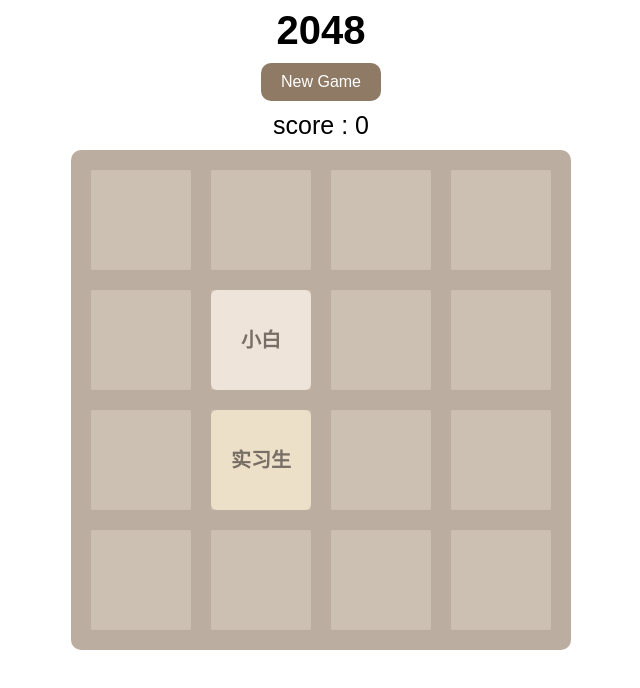
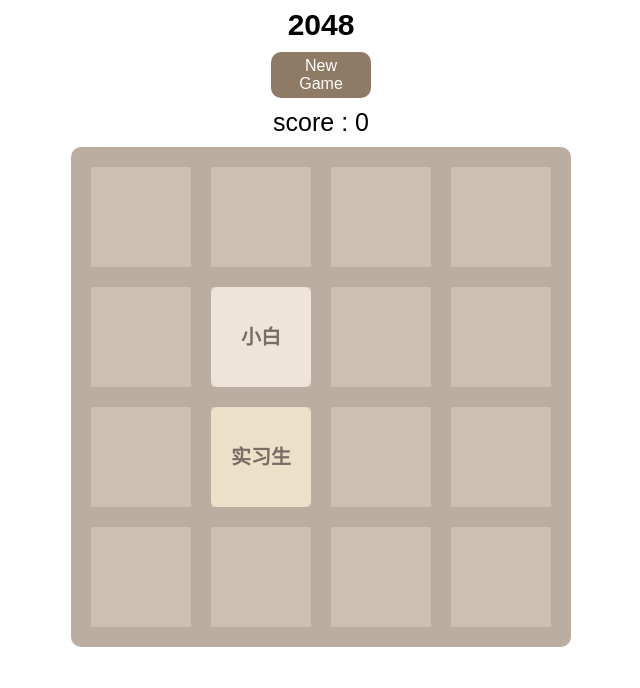
Before and after one commit to DawnL6/2048, a plain HTML site: page index.html in a window 1280 px wide. Shown: the whole page, without its empty margins (319-959 px from the left). Drawn offline with Linux system fonts and the light colour scheme.

Commit message:
修改 样式

```diff
--- a/2048.css
+++ b/2048.css
@@ -7,7 +7,7 @@ header{
 
 header h1{
     font-family:Arial;
-    font-size:40px;
+    font-size:30px;
     font-weight:bold;
     margin:0 auto;
 }
@@ -16,8 +16,8 @@ header #newgamebutton{
     display:block;
     margin:10px auto;
 
-    width:100px;
-    padding:10px 10px;
+    width:80px;
+    padding:5px 10px;
     background-color:#8f7a66;
 
     font-family:Arial;
--- a/main2048.js
+++ b/main2048.js
@@ -179,7 +179,7 @@ document.addEventListener('touchend', function (event) {
     var deltax = endx - startx;
     var deltay = endy - starty;
 
-    if (Math.abs(deltax) < 0.3 * documentWidth && Math.abs(deltay) < 0.3 * documentWidth)
+    if (Math.abs(deltax) < 0.2 * documentWidth && Math.abs(deltay) < 0.2 * documentWidth)
         return;
 
     if (Math.abs(deltax) >= Math.abs(deltay)) {
```
